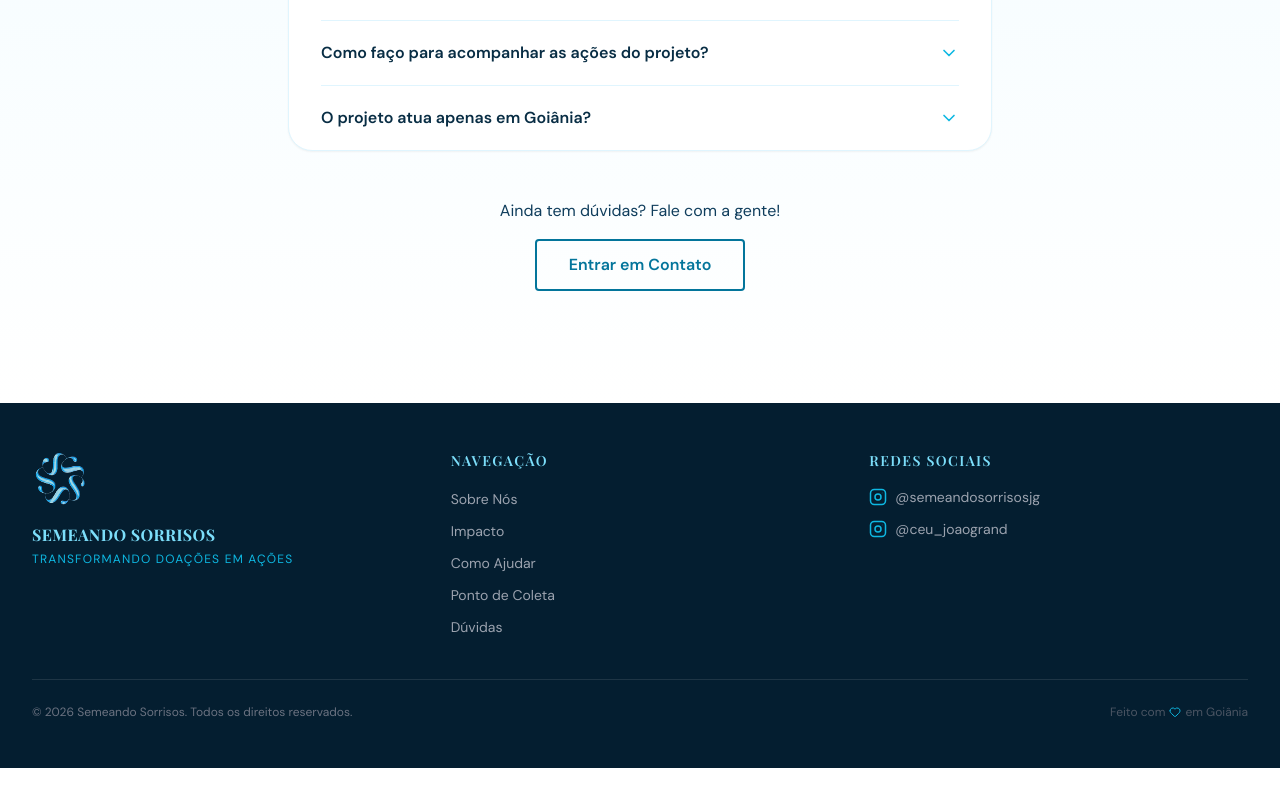
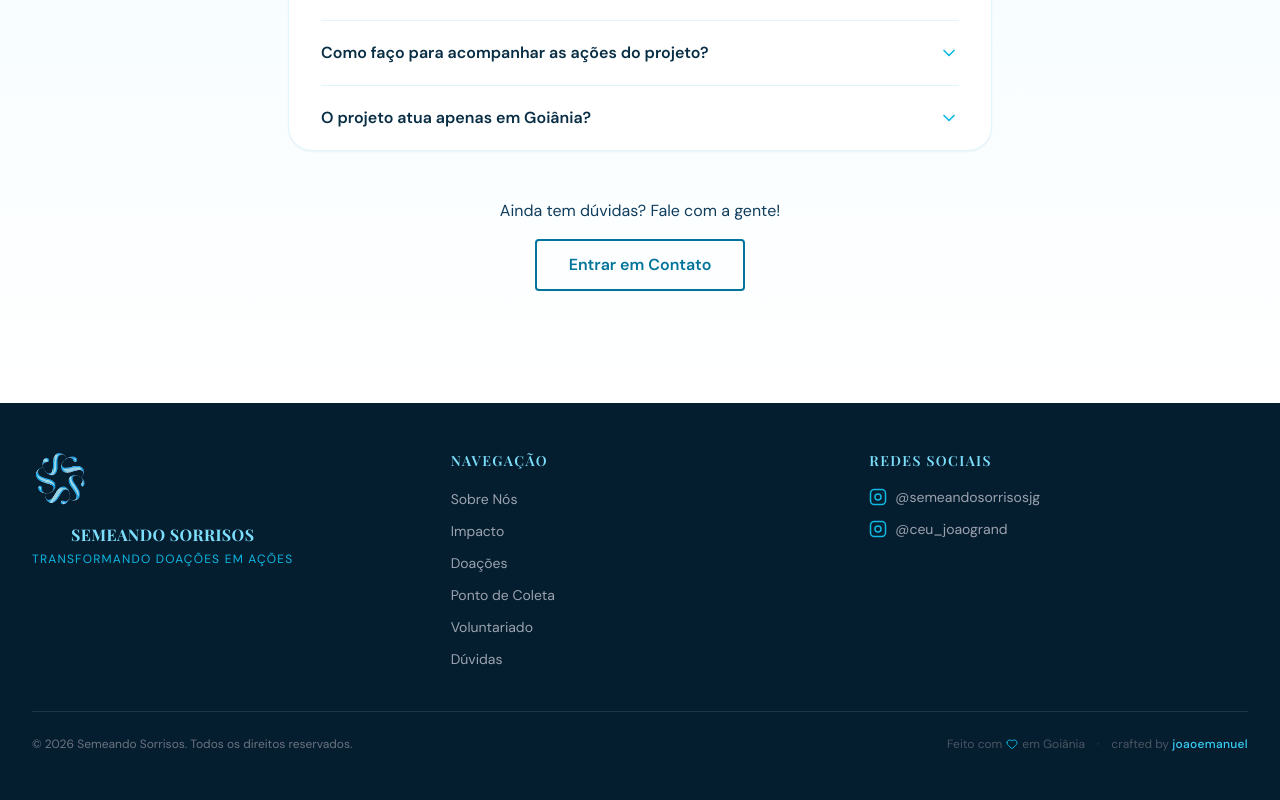
Before and after one commit to joaoemanuel01/Semeando-Sorrisos, a React (Vite) app: page / in a window 1280 px wide. Shown: the part 5073-5873 px from the top of the page. Before the commit the page ends 5841 px from the top, so only its background shows below. Built offline with nearby package versions, Linux system fonts and the light colour scheme.

Commit message:
Refactor Footer component and update navigation items

```diff
--- a/src/components/layout/Footer.jsx
+++ b/src/components/layout/Footer.jsx
@@ -1,6 +1,5 @@
 import { Heart } from 'lucide-react';
 
-// Simple Instagram SVG icon (lucide-react doesn't include it)
 function InstagramIcon({ size = 18, className = '' }) {
   return (
     <svg width={size} height={size} viewBox="0 0 24 24" fill="none"
@@ -14,29 +13,23 @@ function InstagramIcon({ size = 18, className = '' }) {
 }
 
 const SOCIAL_LINKS = [
-  {
-    label: '@semeandosorrisosjg',
-    href: 'https://www.instagram.com/semeandosorrisosjg',
-  },
-  {
-    label: '@ceu_joaogrand',
-    href: 'https://www.instagram.com/ceu_joaogrand',
-  },
+  { label: '@semeandosorrisosjg', href: 'https://www.instagram.com/semeandosorrisosjg' },
+  { label: '@ceu_joaogrand',      href: 'https://www.instagram.com/ceu_joaogrand' },
 ];
+
+const NAV_ITEMS = ['Sobre Nós', 'Impacto', 'Doações', 'Ponto de Coleta', 'Voluntariado', 'Dúvidas'];
+const NAV_HREFS = ['sobre', 'impacto', 'doacoes', 'coleta', 'voluntario', 'faq'];
 
 export default function Footer() {
   return (
     <footer className="bg-navy-900 text-white">
       <div className="max-w-7xl mx-auto px-4 sm:px-6 lg:px-8 py-12">
+
         <div className="grid grid-cols-1 md:grid-cols-3 gap-10 items-start">
 
           {/* Brand */}
           <div className="flex flex-col items-center md:items-start gap-4">
-            {/*
-              ================================================================
-              LOGO (rodapé): Substitua o src pelo caminho correto do logo.svg
-              ================================================================
-            */}
+
             <img
               src="/logo.svg"
               alt="Semeando Sorrisos"
@@ -44,7 +37,7 @@ export default function Footer() {
               onError={(e) => { e.target.style.display = 'none'; }}
             />
             <div>
-              <p className="font-display font-bold text-aqua-300 text-base tracking-wide">
+              <p className="text-center font-display font-bold text-aqua-300 text-base tracking-wide">
                 SEMEANDO SORRISOS
               </p>
               <p className="text-xs text-aqua-500 tracking-widest mt-1">
@@ -59,10 +52,10 @@ export default function Footer() {
               Navegação
             </h4>
             <ul className="space-y-2">
-              {['Sobre Nós', 'Impacto', 'Como Ajudar', 'Ponto de Coleta', 'Dúvidas'].map((item, i) => (
+              {NAV_ITEMS.map((item, i) => (
                 <li key={i}>
                   <a
-                    href={`#${['sobre','impacto','ajudar','coleta','faq'][i]}`}
+                    href={`#${NAV_HREFS[i]}`}
                     className="text-sm text-gray-400 hover:text-aqua-300 transition-colors"
                   >
                     {item}
@@ -98,15 +91,24 @@ export default function Footer() {
           </div>
         </div>
 
+        {/* Bottom bar */}
         <div className="border-t border-white/10 mt-10 pt-6 flex flex-col sm:flex-row
                         items-center justify-between gap-3 text-center">
           <p className="text-xs text-gray-500">
             © 2026 Semeando Sorrisos. Todos os direitos reservados.
           </p>
-          <p className="text-xs text-gray-600 flex items-center gap-1">
-            Feito com <Heart size={12} className="text-aqua-500" /> em Goiânia
-          </p>
+          <div className="flex flex-col sm:flex-row items-center gap-3">
+            <p className="text-xs text-gray-600 flex items-center gap-1">
+              Feito com <Heart size={12} className="text-aqua-500" /> em Goiânia
+            </p>
+            <span className="hidden sm:block text-gray-700 text-xs">·</span>
+            <p className="text-xs text-gray-600">
+              crafted by{' '}
+              <span className="text-aqua-400 font-medium tracking-wide">joaoemanuel</span>
+            </p>
+          </div>
         </div>
+
       </div>
     </footer>
   );
```
